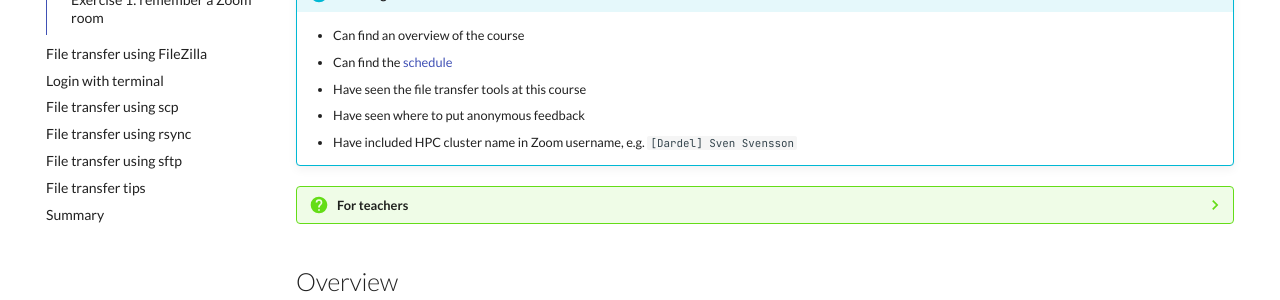
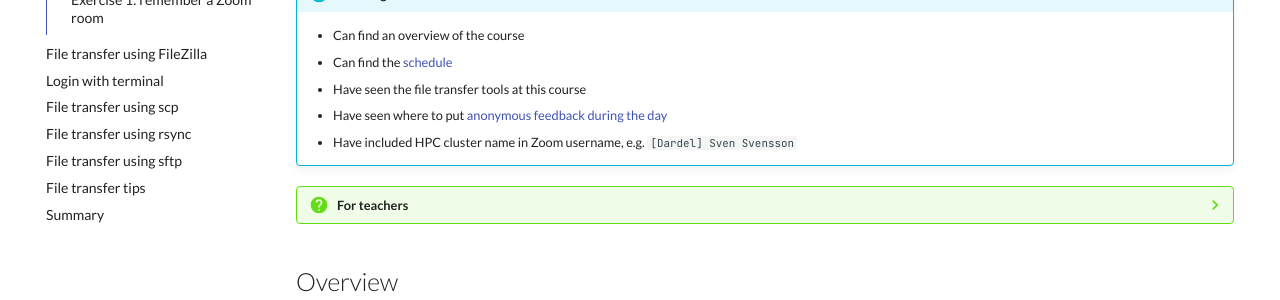
Before and after one commit to UPPMAX/naiss_file_transfer_course, an MkDocs documentation site: the page built from docs/sessions/intro.md, in a window 1280 px wide and 900 px high. Shown: the part 294-594 px from the top of the window. Built offline with MkDocs 1.6.1 and Material for MkDocs 9.7.7, drawn with Linux system fonts in a browser that asks for light colours; comment, search, counter and statistics services are not loaded.

Commit message:
Fix links

```diff
--- a/docs/sessions/intro.md
+++ b/docs/sessions/intro.md
@@ -12,9 +12,10 @@
 !!!- info "Learning outcomes"
 
     - Can find an overview of the course
-    - Can find the [schedule](schedule.md)
+    - Can find the [schedule](../schedule.md)
     - Have seen the file transfer tools at this course
-    - Have seen where to put anonymous feedback
+    - Have seen where to put
+      [anonymous feedback during the day](evaluation/#any-feedback-during-the-day)
     - Have included HPC cluster name in Zoom username,
       e.g. `[Dardel] Sven Svensson`
 
@@ -23,9 +24,10 @@
     Teaching goals are:
 
     - Learners can find an overview of the course
-    - Learners can find the [schedule](schedule.md)
+    - Learners can find the [schedule](../schedule.md)
     - Learners have seen the file transfer tools at this course
-    - Learners have seen where to put anonymous feedback
+    - Learners have seen where to put
+      [anonymous feedback during the day](evaluation/#any-feedback-during-the-day)
     - Learners have included thir HPC cluster name in Zoom username
 
     Prior questions:
```
